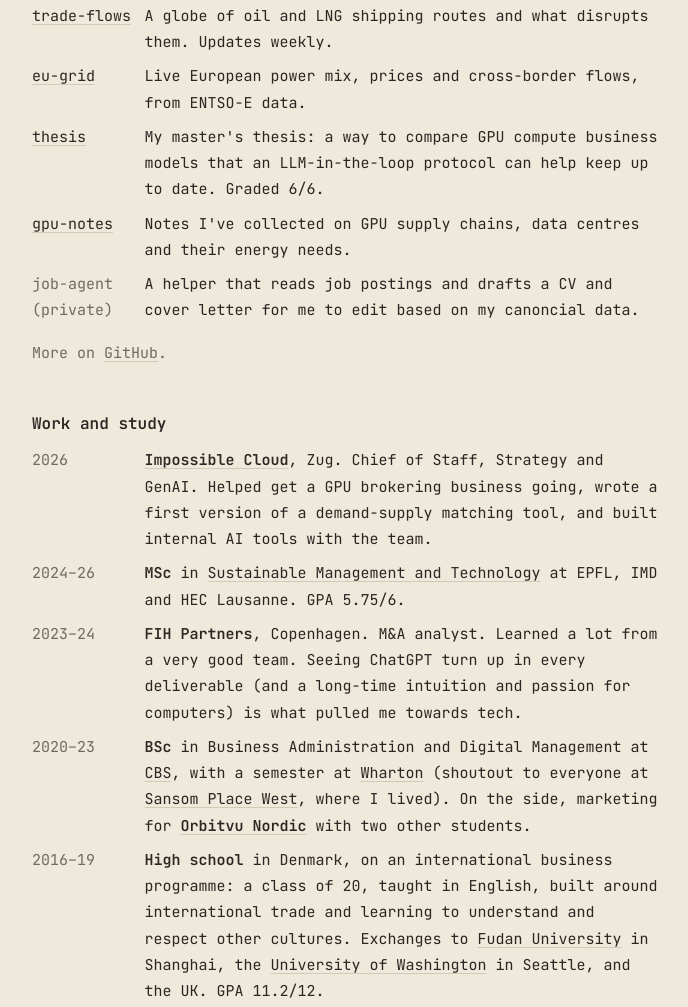
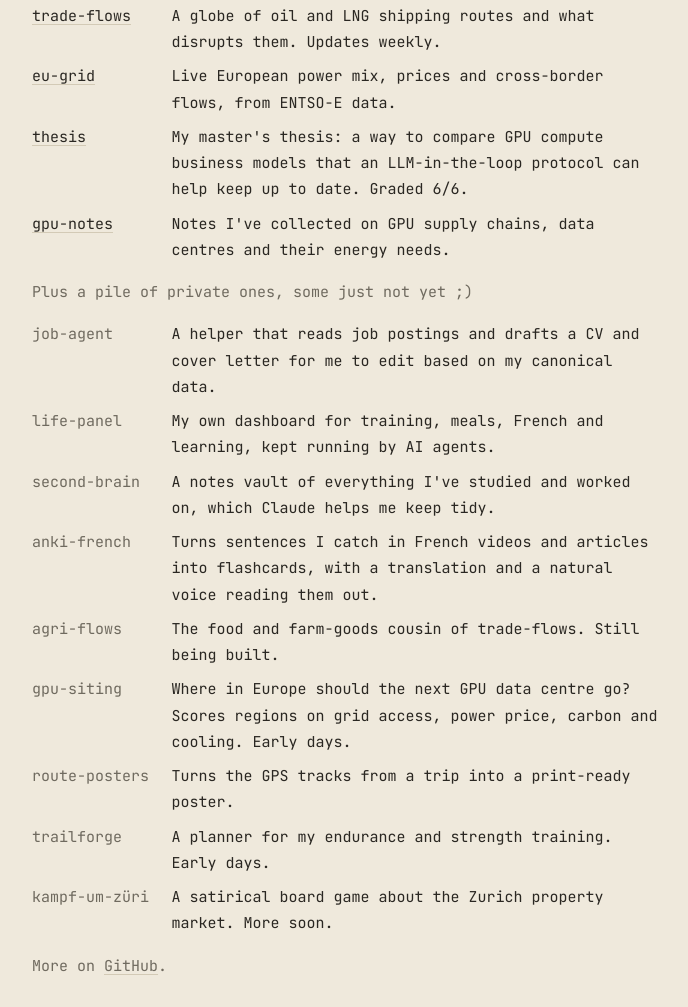
Before and after one commit to JskifterJ/jskifterj.github.io, a plain HTML site: page index.html in a window 1280 px wide. Shown: the part 1164-2171 px from the top of the page, without its empty margins (294-982 px from the left). Drawn offline with Linux system fonts and the light colour scheme.

Commit message:
content: list private projects, widen label column
Co-Authored-By: Claude Opus 5.5 <noreply@anthropic.com>

```diff
--- a/index.html
+++ b/index.html
@@ -52,8 +52,35 @@
         <dt><a href="https://github.com/JskifterJ/gpu_industry" target="_blank" rel="noopener">gpu-notes</a></dt>
         <dd>Notes I've collected on GPU supply chains, data centres and their energy needs.</dd>
 
-        <dt>job-agent <span class="muted">(private)</span></dt>
-        <dd>A helper that reads job postings and drafts a CV and cover letter for me to edit based on my canoncial data.</dd>
+      </dl>
+      <p class="muted">Plus a pile of private ones, some just not yet ;)</p>
+      <dl class="list">
+        <dt>job-agent</dt>
+        <dd>A helper that reads job postings and drafts a CV and cover letter for me to edit based on my canonical data.</dd>
+
+        <dt>life-panel</dt>
+        <dd>My own dashboard for training, meals, French and learning, kept running by AI agents.</dd>
+
+        <dt>second-brain</dt>
+        <dd>A notes vault of everything I've studied and worked on, which Claude helps me keep tidy.</dd>
+
+        <dt>anki-french</dt>
+        <dd>Turns sentences I catch in French videos and articles into flashcards, with a translation and a natural voice reading them out.</dd>
+
+        <dt>agri-flows</dt>
+        <dd>The food and farm-goods cousin of trade-flows. Still being built.</dd>
+
+        <dt>gpu-siting</dt>
+        <dd>Where in Europe should the next GPU data centre go? Scores regions on grid access, power price, carbon and cooling. Early days.</dd>
+
+        <dt>route-posters</dt>
+        <dd>Turns the GPS tracks from a trip into a print-ready poster.</dd>
+
+        <dt>trailforge</dt>
+        <dd>A planner for my endurance and strength training. Early days.</dd>
+
+        <dt>kampf-um-züri</dt>
+        <dd>A satirical board game about the Zurich property market. More soon.</dd>
       </dl>
       <p class="muted">More on <a href="https://github.com/JskifterJ" target="_blank" rel="noopener">GitHub</a>.</p>
     </section>
--- a/style.css
+++ b/style.css
@@ -76,7 +76,7 @@ li::before { content: "- "; color: var(--muted); }
 
 .list {
   display: grid;
-  grid-template-columns: 11ch 1fr;
+  grid-template-columns: 14ch 1fr;
   gap: 0.5rem 1.5ch;
   margin: 0 0 1rem;
 }
```
